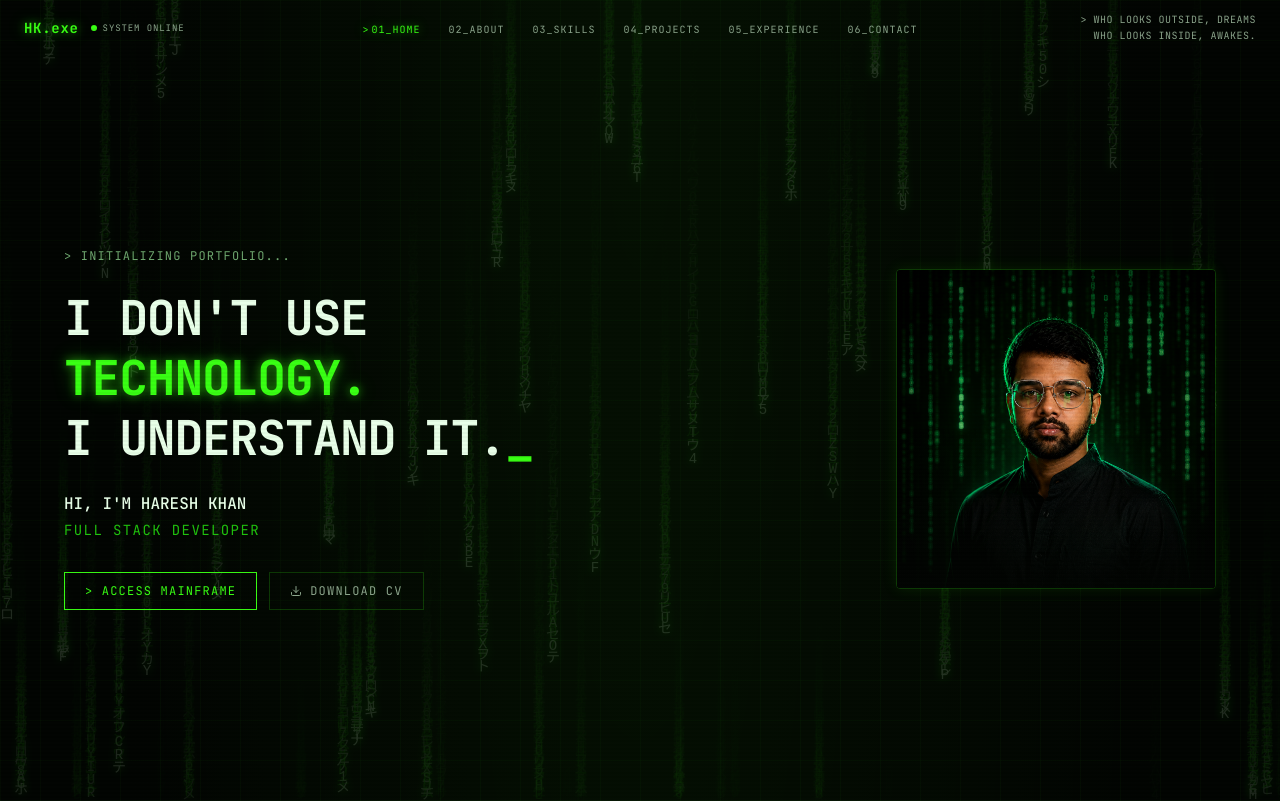
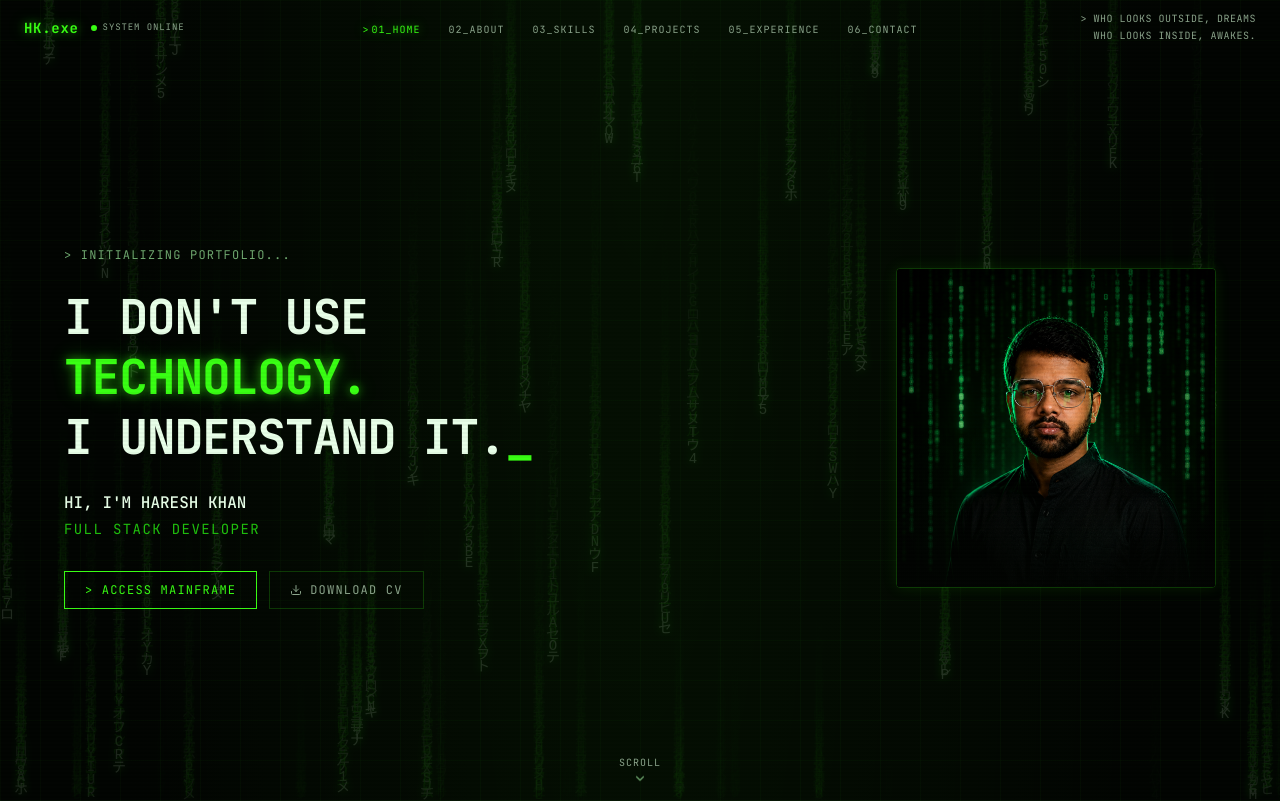
Before and after one commit to hareshkhan01/my-portfolio, a React (Vite) app: page / in a window 1280 px wide. Shown: the top 801 px of the page. Built offline with nearby package versions, Linux system fonts and the light colour scheme.

Commit message:
Fix nav height and add scroll event and fix the scroll position

```diff
--- a/src/components/Hero.jsx
+++ b/src/components/Hero.jsx
@@ -11,9 +11,9 @@ const Hero = () => {
   };
 
   return (
-    <section id="home" className="min-h-screen flex flex-col relative overflow-hidden">
+    <section id="home" className="min-h-[calc(100dvh-3rem)] lg:min-h-[calc(100dvh-3.5rem)] flex flex-col relative overflow-hidden">
       {/* Hero Content */}
-      <div className="flex-1 flex items-center justify-center px-4 md:px-8 lg:px-12 py-12 lg:py-0">
+      <div className="flex-1 flex items-center justify-center px-4 md:px-8 lg:px-12 py-6 lg:py-0">
         <div className="w-full max-w-6xl flex flex-col lg:flex-row items-center gap-8 lg:gap-12">
           {/* Left: Text */}
           <div className="flex-1 text-center lg:text-left">
@@ -56,10 +56,17 @@ const Hero = () => {
       </div>
 
       {/* Scroll indicator */}
-      <motion.div initial={{ opacity: 0 }} animate={{ opacity: 1 }} transition={{ delay: 1.8, duration: 0.5 }} className="flex flex-col items-center pb-6 gap-1">
-        <span className="text-[10px] text-matrix-text-muted tracking-widest">SCROLL</span>
-        <FiChevronDown size={14} className="text-matrix-muted animate-bounce" />
-      </motion.div>
+      <motion.a
+        href="#about"
+        onClick={(e) => handleScroll(e, "#about")}
+        initial={{ opacity: 0 }}
+        animate={{ opacity: 1 }}
+        transition={{ delay: 1.8, duration: 0.5 }}
+        className="absolute bottom-3 left-0 right-0 z-10 flex flex-col items-center gap-1 cursor-pointer group"
+      >
+        <span className="text-[10px] text-matrix-text-muted tracking-widest group-hover:text-matrix-primary transition-colors">SCROLL</span>
+        <FiChevronDown size={14} className="text-matrix-muted group-hover:text-matrix-primary animate-bounce transition-colors" />
+      </motion.a>
     </section>
   );
 };
--- a/src/components/Navbar.jsx
+++ b/src/components/Navbar.jsx
@@ -38,13 +38,13 @@ const Navbar = () => {
 
   return (
     <header
-      className={`hidden lg:block sticky top-0 z-50 transition-all duration-300 ${
+      className={`hidden lg:block sticky top-0 z-50 h-14 transition-all duration-300 ${
         scrolled
           ? "bg-matrix-surface/90 backdrop-blur-md border-b border-matrix-border shadow-[0_1px_12px_rgba(57,255,20,0.05)]"
           : "bg-transparent border-b border-transparent"
       }`}
     >
-      <nav className="flex items-center justify-between px-6 py-3" aria-label="Main navigation">
+      <nav className="flex items-center justify-between px-6 h-full" aria-label="Main navigation">
         {/* Left: Brand */}
         <div className="flex items-center gap-3 flex-shrink-0">
           <span className="text-matrix-primary font-bold text-sm tracking-wider glow-text">
```
